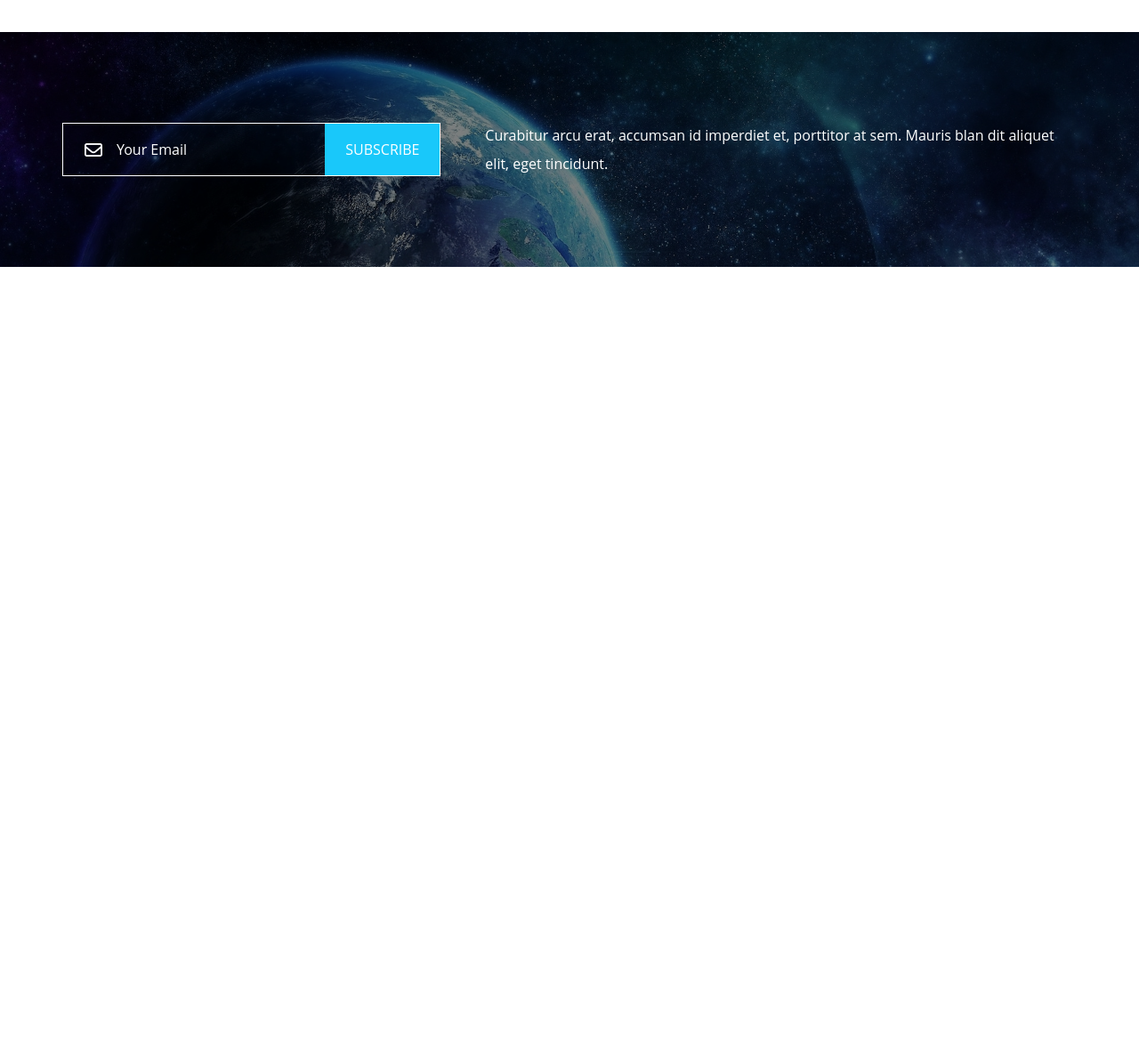
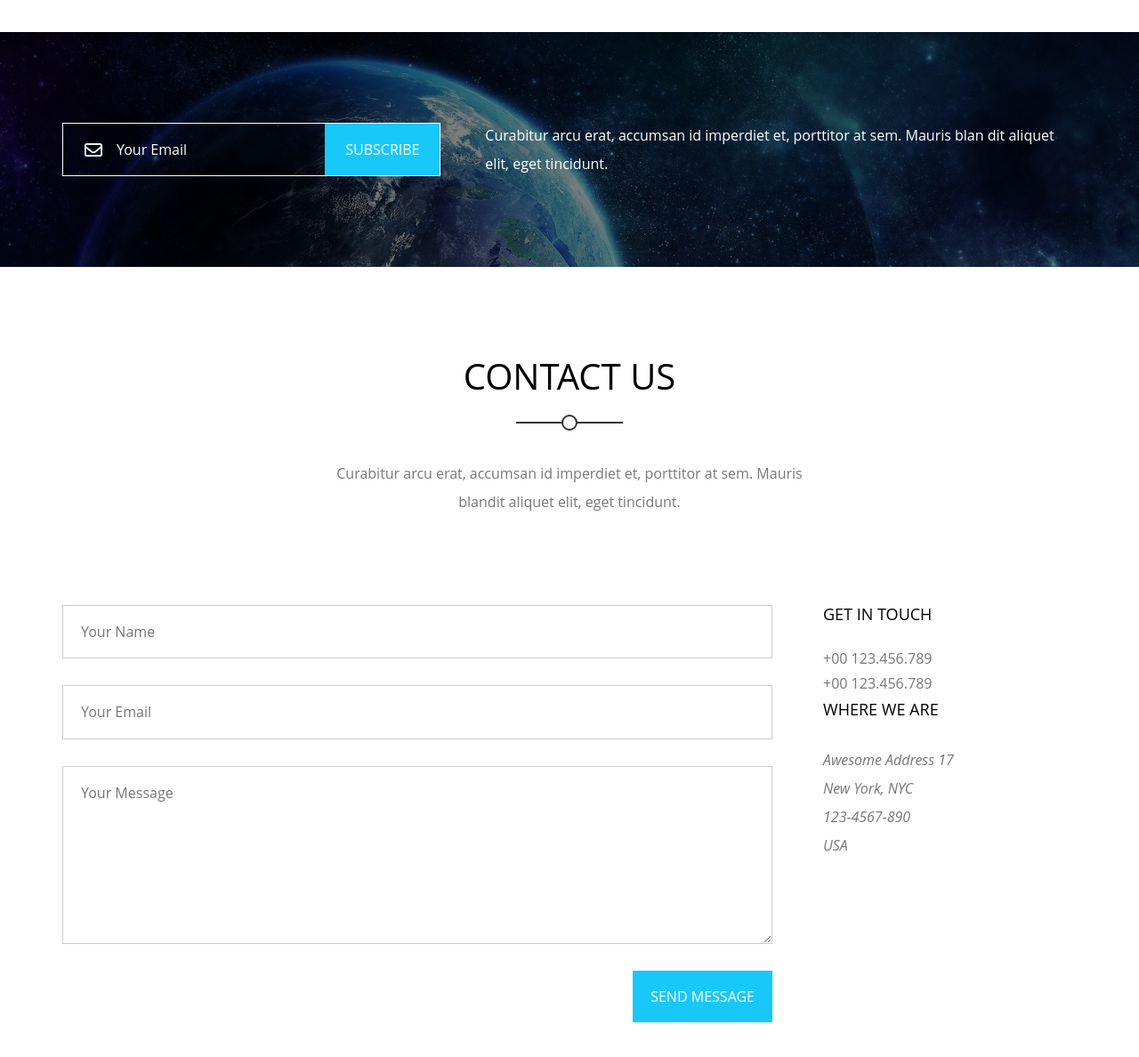
Before and after one commit to JooScript/Kasper_Template, a plain HTML site: page index.html in a window 1280 px wide. Shown: the part 7378-8566 px from the top of the page at 89% size. Before the commit the page ends 7678 px from the top, so only its background shows below. Drawn offline with Linux system fonts and the light colour scheme.

Commit message:
Contact Us Added

```diff
--- a/css/master.css
+++ b/css/master.css
@@ -1015,3 +1015,95 @@ header nav .form i {
         margin: 30px 0 0;
     }
 }
+
+.contact {
+    padding-top: var(--section-padding);
+    padding-bottom: var(--section-padding);
+}
+
+.contact .content {
+    display: flex;
+    justify-content: space-between;
+}
+
+@media (max-width: 767px) {
+    .contact .content {
+        flex-direction: column;
+    }
+}
+
+.contact .content form {
+    flex-basis: 70%;
+}
+
+.contact .content form .main-input {
+    padding: 20px;
+    display: block;
+    border: 1px solid #ccc;
+    margin-bottom: 30px;
+    width: 100%;
+}
+
+.contact .content form .main-input:focus {
+    outline: none;
+}
+
+.contact .content form textarea.main-input {
+    height: 200px;
+}
+
+.contact .content form input[type="submit"] {
+    background-color: var(--main-color);
+    color: white;
+    padding: 20px;
+    border: none;
+    display: flex;
+    margin-left: auto;
+    text-transform: uppercase;
+    cursor: pointer;
+}
+
+.contact .content .info {
+    flex-basis: 25%;
+}
+
+@media (max-width: 767px) {
+    .contact .content .info {
+        order: -1;
+        text-align: center;
+    }
+}
+
+.contact .content .info h4 {
+    text-transform: uppercase;
+    margin-bottom: 30px;
+    font-weight: 500;
+    font-size: 18px;
+}
+
+.contact .content .info .phone {
+    display: block;
+    color: #777;
+    margin-bottom: 10px;
+}
+
+.contact .content .info h4:nth-of-type(2) {
+    margin-top: 90px;
+}
+
+@media (max-width: 767px) {
+    .contact .content .info h4:nth-of-type(2) {
+        margin-top: 30px;
+    }
+}
+
+.contact .content .info address {
+    color: #777;
+    line-height: 2;
+}
+
+@media (max-width: 767px) {
+    .contact .content .info address {
+        margin-bottom: 40px;
+    }
+}
--- a/index.html
+++ b/index.html
@@ -410,8 +410,55 @@
           <input type="submit" value="Subscribe" />
         </form>
         <p>
-          Curabitur arcu erat, accumsan id imperdiet et, porttitor at sem. Mauris blan dit aliquet elit, eget tincidunt.
+          Curabitur arcu erat, accumsan id imperdiet et, porttitor at sem.
+          Mauris blan dit aliquet elit, eget tincidunt.
         </p>
+      </div>
+    </div>
+    <div class="contact">
+      <div class="container">
+        <div class="main-heading">
+          <h2>Contact Us</h2>
+          <p>
+            Curabitur arcu erat, accumsan id imperdiet et, porttitor at sem.
+            Mauris blandit aliquet elit, eget tincidunt.
+          </p>
+        </div>
+        <div class="content">
+          <form action="">
+            <input
+              class="main-input"
+              type="text"
+              name="name"
+              placeholder="Your Name"
+            />
+            <input
+              class="main-input"
+              type="email"
+              name="mail"
+              placeholder="Your Email"
+            />
+            <textarea
+              class="main-input"
+              name="message"
+              placeholder="Your Message"
+            ></textarea>
+            <input type="submit" value="Send Message" />
+          </form>
+          <div class="info">
+            <div class="Phones">
+              <h4>Get In Touch</h4>
+              <span class="phone">+00 123.456.789</span>
+              <span class="phone">+00 123.456.789</span>
+            </div>
+            <div class="Addresses">
+              <h4>Where We Are</h4>
+              <address>
+                Awesome Address 17<br />New York, NYC<br />123-4567-890<br />USA
+              </address>
+            </div>
+          </div>
+        </div>
       </div>
     </div>
   </body>
```
